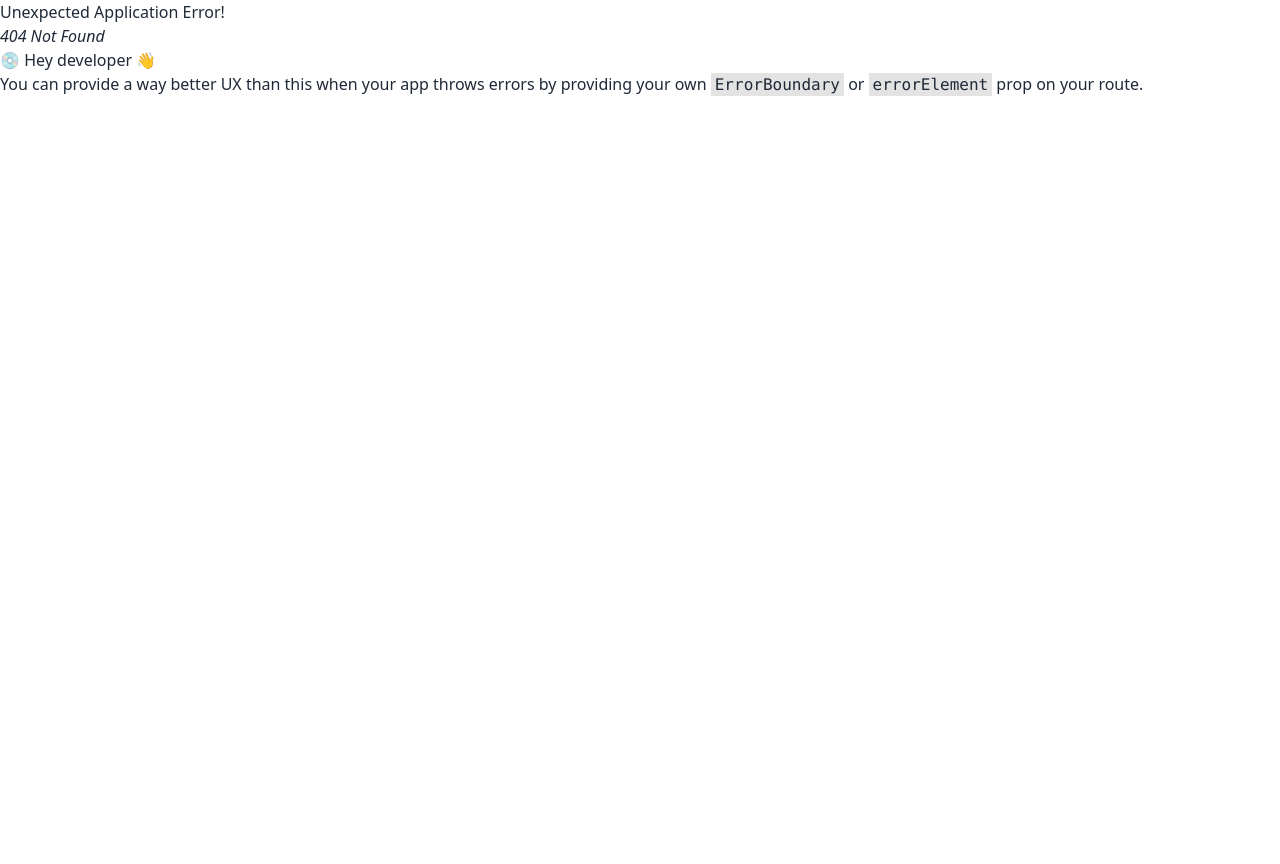
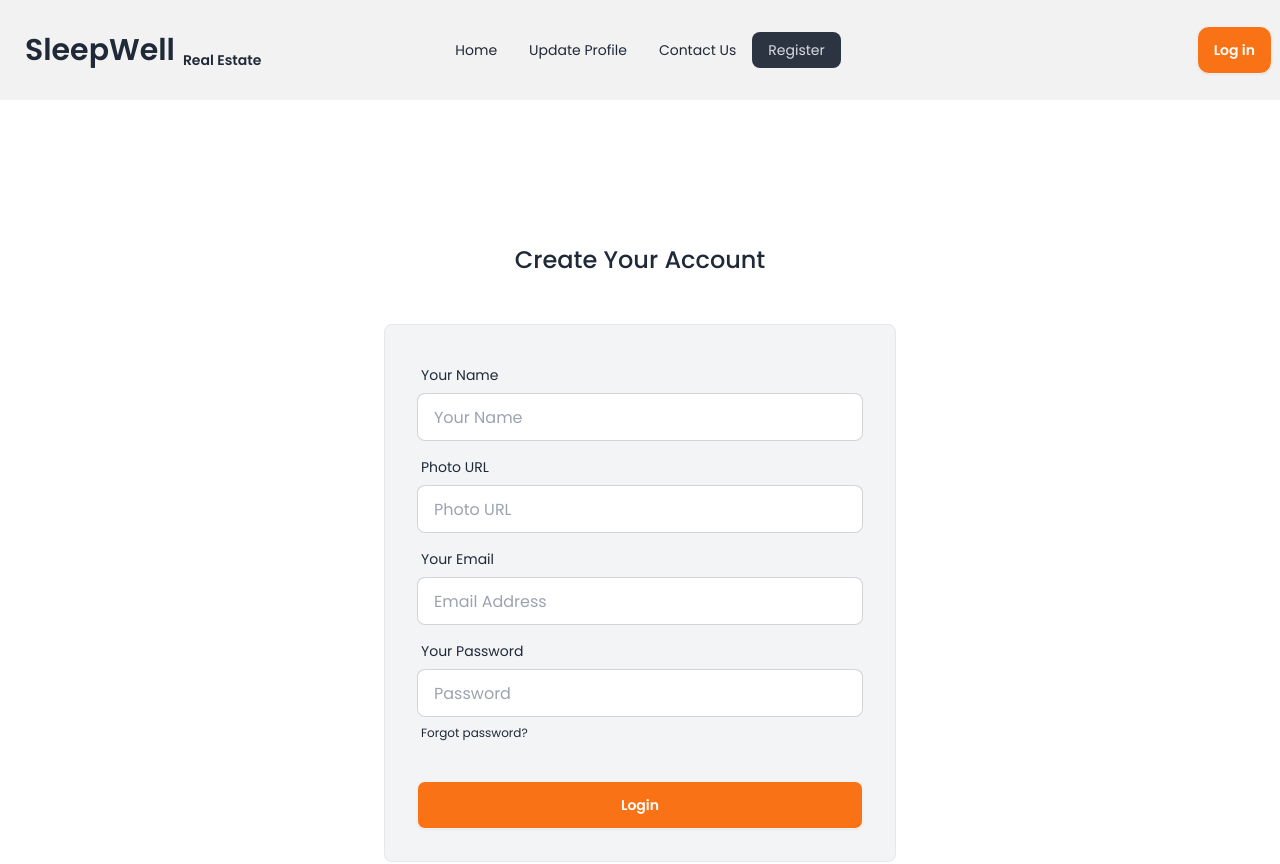
Before and after one commit to abdullahrafi1234/sleep-well, a React (Vite) app: page /register in a window 1280 px wide. Before the commit this address had no page. Shown: the top 864 px of the page. Before the commit the page ends 800 px from the top, so only its background shows below. Built offline with nearby package versions, Linux system fonts and the light colour scheme.

Commit message:
added login and register page

```diff
--- /dev/null
+++ b/src/pages/Login/Login.jsx
@@ -0,0 +1,56 @@
+import { Link } from "react-router-dom";
+
+
+const Login = () => {
+
+    const handleLogin = e => {
+        e.preventDefault();
+        const email = e.target.email.value
+        const password = e.target.password.value;
+        console.log(email, password)
+    }
+
+    return (
+
+        <div className="max-w-lg mx-auto my-36">
+
+            <p className="text-center font-medium text-2xl pb-12">Login to SleepWell</p>
+            <form onSubmit={handleLogin} className="card-body border bg-gray-100 rounded-lg">
+                <div className="form-control">
+                    <label className="label">
+                        <span className="label-text">Your Email</span>
+                    </label>
+                    <input type="email"
+                        name="email"
+                        placeholder="Email Address"
+                        className="input input-bordered" required />
+                </div>
+                <div className="form-control">
+                    <label className="label">
+                        <span className="label-text">Your Password</span>
+                    </label>
+                    <input type="password"
+                        name="password"
+                        placeholder="Password"
+                        className="input input-bordered" required />
+                    <label className="label">
+                        <a href="#" className="label-text-alt link link-hover">Forgot password?</a>
+                    </label>
+                </div>
+                <div className="form-control mt-6">
+                    <button className="btn bg-orange-500 text-white">Login</button>
+                </div>
+            </form>
+            <p className="bg-blue-100 rounded-lg text-center border p-4 my-4">New in SleepWell?  <Link className="text-orange-500 font-semibold" to={'/login'}>Create Your Account</Link></p>
+
+            <p className="text-center">or</p>
+
+            <p className=" rounded-lg text-center border p-4 my-4" >Continue with google</p>
+        </div>
+
+
+
+    );
+};
+
+export default Login;
--- a/src/pages/Navbar/Navbar.jsx
+++ b/src/pages/Navbar/Navbar.jsx
@@ -29,7 +29,7 @@ const Navbar = () => {
                 </ul>
             </div>
             <div className="navbar-end">
-               <Link className="btn rounded-full bg-red-500 text-white" to={'/login'}>Log in</Link>
+               <Link className="btn rounded-xl bg-orange-500 text-white" to={'/login'}>Log in</Link>
             </div>
         </div>
     );
--- /dev/null
+++ b/src/pages/Register/Register.jsx
@@ -0,0 +1,67 @@
+import { Link } from "react-router-dom";
+
+
+const Register = () => {
+
+    const handleRegister = e => {
+        e.preventDefault();
+        const email = e.target.email.value
+        const password = e.target.password.value;
+        console.log(email, password)
+    }
+
+    return (
+        <div className="max-w-lg mx-auto my-36">
+
+            <p className="text-center font-medium text-2xl pb-12">Create Your Account</p>
+            <form onSubmit={handleRegister} className="card-body border bg-gray-100 rounded-lg">
+                <div className="form-control">
+                    <label className="label">
+                        <span className="label-text">Your Name</span>
+                    </label>
+                    <input type="text"
+                        name="name"
+                        placeholder="Your Name"
+                        className="input input-bordered" required />
+                </div>
+                <div className="form-control">
+                    <label className="label">
+                        <span className="label-text">Photo URL</span>
+                    </label>
+                    <input type="text"
+                        name="photo"
+                        placeholder="Photo URL"
+                        className="input input-bordered" required />
+                </div>
+                <div className="form-control">
+                    <label className="label">
+                        <span className="label-text">Your Email</span>
+                    </label>
+                    <input type="email"
+                        name="email"
+                        placeholder="Email Address"
+                        className="input input-bordered" required />
+                </div>
+                <div className="form-control">
+                    <label className="label">
+                        <span className="label-text">Your Password</span>
+                    </label>
+                    <input type="password"
+                        name="password"
+                        placeholder="Password"
+                        className="input input-bordered" required />
+                    <label className="label">
+                        <a href="#" className="label-text-alt link link-hover">Forgot password?</a>
+                    </label>
+                </div>
+                <div className="form-control mt-6">
+                    <button className="btn bg-orange-500 text-white">Login</button>
+                </div>
+            </form>
+            <p className="bg-blue-100 rounded-lg text-center border p-4 my-4">Already Have an Account? Please <Link className="text-orange-500 font-semibold" to={'/login'}>Login</Link></p>
+        </div>
+
+    );
+};
+
+export default Register;
--- a/src/pages/Root/Root.jsx
+++ b/src/pages/Root/Root.jsx
@@ -5,7 +5,7 @@ import Footer from "../Footer/Footer";
 
 const Root = () => {
     return (
-        <div className="font-poppins max-w-7xl mx-auto mt-4">
+        <div className="font-poppins max-w-7xl mx-auto ">
             <Navbar></Navbar>
             <Outlet></Outlet>
             <Footer></Footer>
```
Also changed, not shown: src/routes/Router.jsx (+10 -0 lines).
